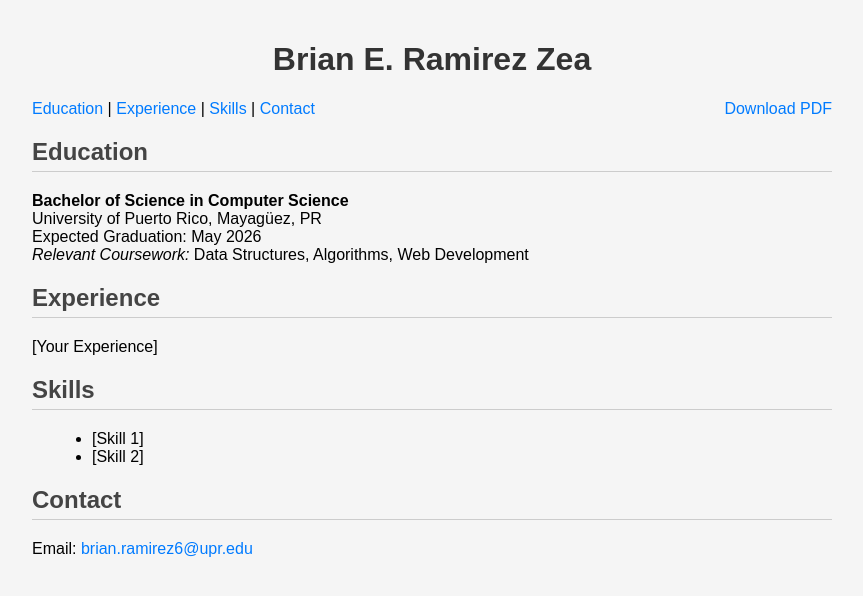
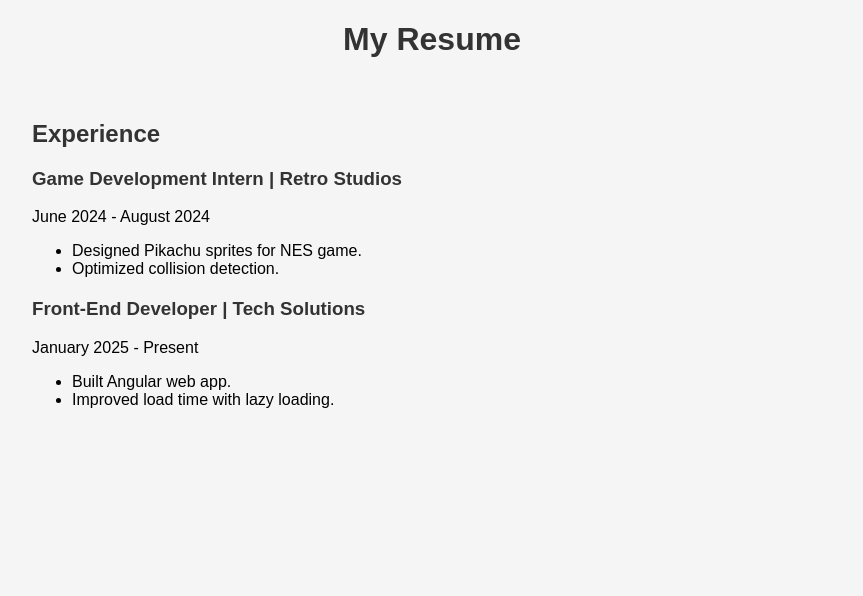
Before and after one commit to Brian-E-Ramirez-Zea/Brian-E-Ramirez-Zea.github.io, an Angular app: page /experience in a window 1280 px wide. Before the commit this address led to /. Shown: the top 596 px of the page, without its empty margins (208-1071 px from the left). Built offline with nearby package versions, Linux system fonts and the light colour scheme.

Commit message:
added experience component template

```diff
--- a/src/app/app.component.html
+++ b/src/app/app.component.html
@@ -1,40 +1,5 @@
-<div class="container">
-  <header>
-    <h1>Brian E. Ramirez Zea</h1>
-    <nav>
-      <a href="#education">Education</a> |
-      <a href="#experience">Experience</a> |
-      <a href="#skills">Skills</a> |
-      <a href="#contact">Contact</a>
-      <a href="assets/Brian-Ramirez-Resume.pdf" download style="float:right;">Download PDF</a>
-    </nav>
-  </header>
-
-  <section id="education" class="education">
-  <h2>Education</h2>
-  <div>
-    <strong>Bachelor of Science in Computer Science</strong><br>
-    University of Puerto Rico, Mayagüez, PR<br>
-    Expected Graduation: May 2026<br>
-    <em>Relevant Coursework:</em> Data Structures, Algorithms, Web Development
-  </div>
-</section>
-
-  <section id="experience" class="experience">
-    <h2>Experience</h2>
-    <p>[Your Experience]</p>
-  </section>
-
-  <section id="skills" class="skills">
-    <h2>Skills</h2>
-    <ul>
-      <li>[Skill 1]</li>
-      <li>[Skill 2]</li>
-    </ul>
-  </section>
-
-  <section id="contact" class="contact">
-    <h2>Contact</h2>
-    <p>Email: <a href="mailto:brian.ramirez6&#64;upr.edu">brian.ramirez6&#64;upr.edu</a></p>
-  </section>
-</div>
+<!-- src/app/app.component.html -->
+<header>
+  <h1>My Resume</h1>
+</header>
+<app-experience></app-experience>
--- a/src/app/app.routes.ts
+++ b/src/app/app.routes.ts
@@ -1,3 +1,8 @@
+// src/app/app.routes.ts
 import { Routes } from '@angular/router';
+import { ExperienceComponent } from './experience/experience.component';
 
-export const routes: Routes = [];
+export const routes: Routes = [
+  { path: 'experience', component: ExperienceComponent },
+  { path: '', redirectTo: '/experience', pathMatch: 'full' }
+];
--- a/src/app/experience/experience.component.ts
+++ b/src/app/experience/experience.component.ts
@@ -7,7 +7,7 @@
   standalone: true,
   imports: [CommonModule], // Add for directives like *ngFor
   templateUrl: './experience.component.html',
-  styleUrls: ['./experience.component.scss']
+  styleUrls: ['./experience.component.css']
 })
 export class ExperienceComponent {
   jobs = [
```
Also changed, not shown: src/app/app.component.ts (+6 -3 lines), src/app/app.config.ts (+3 -4 lines).
